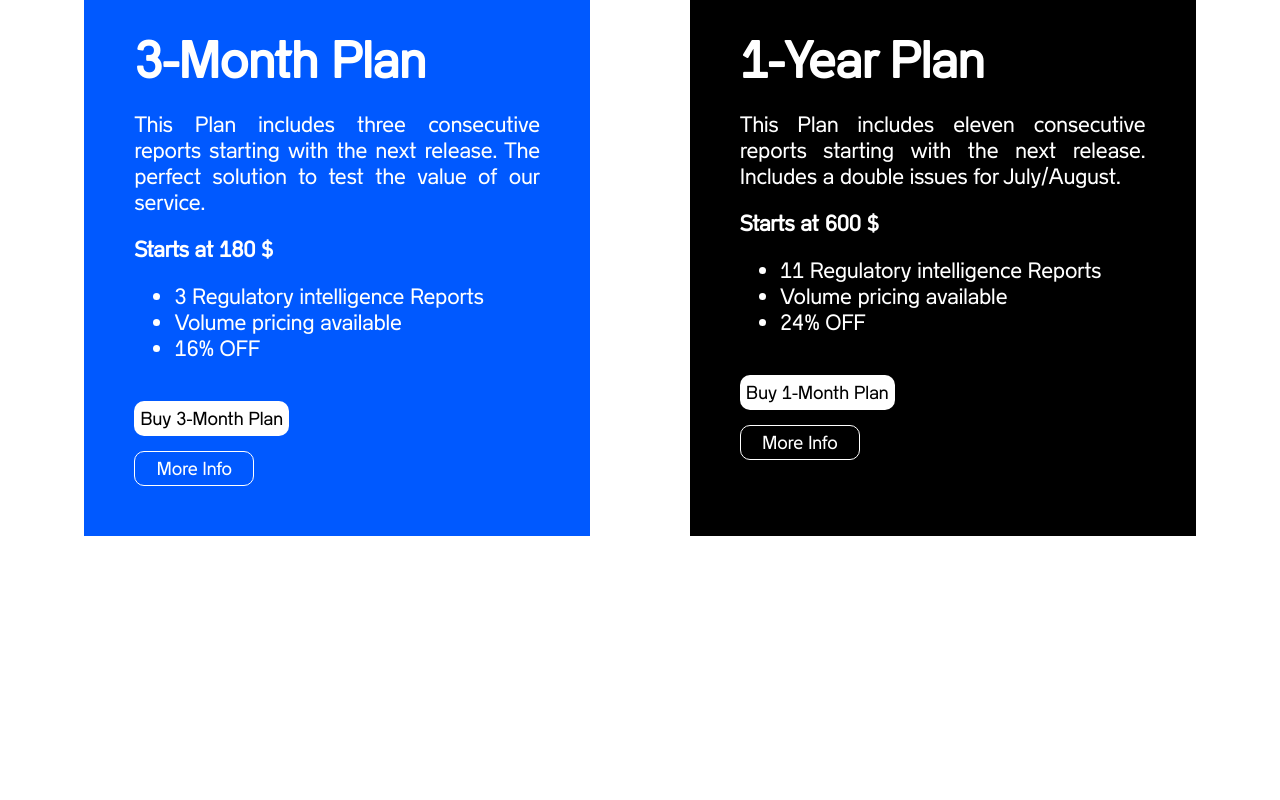
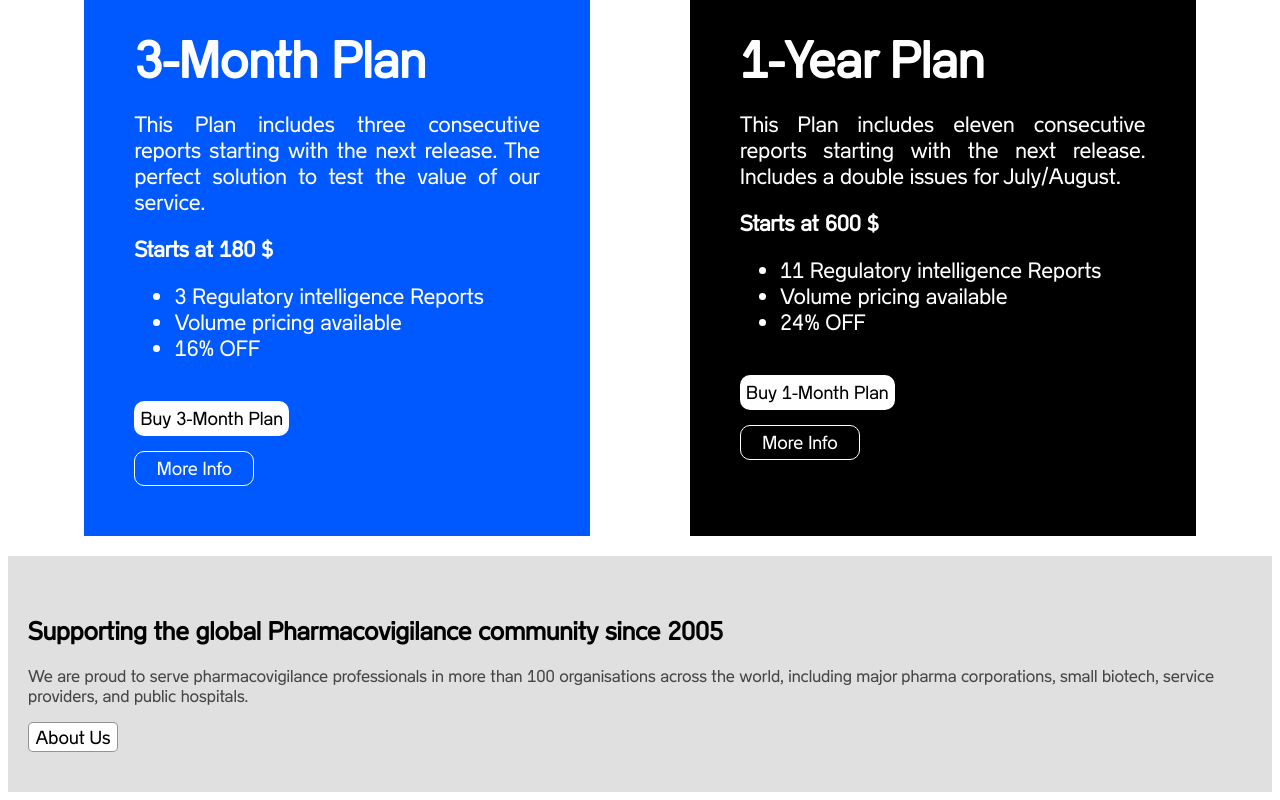
Before and after one commit to gaboaav/ejercicios, a plain HTML site: page ejercicio-1/index.html in a window 1280 px wide. Shown: the part 2337-3137 px from the top of the page. Before the commit the page ends 2901 px from the top, so only its background shows below. Drawn offline with Linux system fonts and the light colour scheme.

Commit message:
ejercicio 2

```diff
--- a/ejercicio-1/css/style.css
+++ b/ejercicio-1/css/style.css
@@ -77,7 +77,7 @@ button img {
 }
 .pastProducts,
 .Products > h1 {
-  background-color: rgba(226, 244, 245, 0.685);
+  background-color: rgba(202, 202, 202, 0.534);
 }
 .Products > ul {
   padding: 0px;
@@ -138,6 +138,21 @@ button img {
     border: 1px solid white;
     border-radius: 10px;
     font-size: 1.1em;
+}
+footer{
+  padding: 40px 20px;
+  background-color: rgba(163, 163, 163, 0.336);
+}
+footer>p{
+  color:rgba(0, 0, 0, 0.692);
+}
+footer>button{
+  border-radius: 5px;
+  border:1px solid rgba(0, 0, 0, 0.425);
+  background-color: white;
+  width:90px;
+  height: 30px;
+  font-size: 1.1em;
 }
 
 @media (max-width: 734px) {
--- a/ejercicio-1/index.html
+++ b/ejercicio-1/index.html
@@ -161,6 +161,14 @@
                 </div>
             </div>
         </section>
+        <footer>
+            <h2>Supporting the global Pharmacovigilance community since 2005</h2>
+            <p>We are proud to serve pharmacovigilance professionals in more than 100
+                organisations across the world, including major pharma corporations, small biotech,
+                service providers, and public hospitals.
+            </p>
+            <button>About Us</button>
+        </footer>
     </main>
   </body>
 </html>
```
